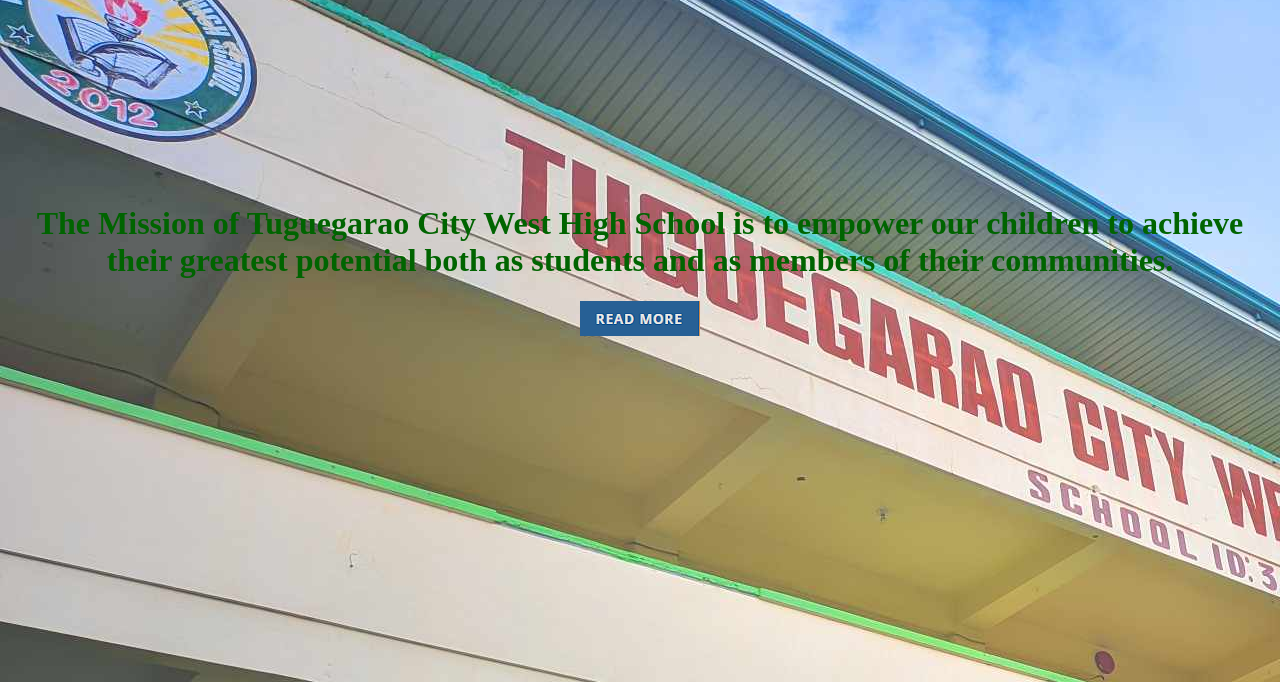
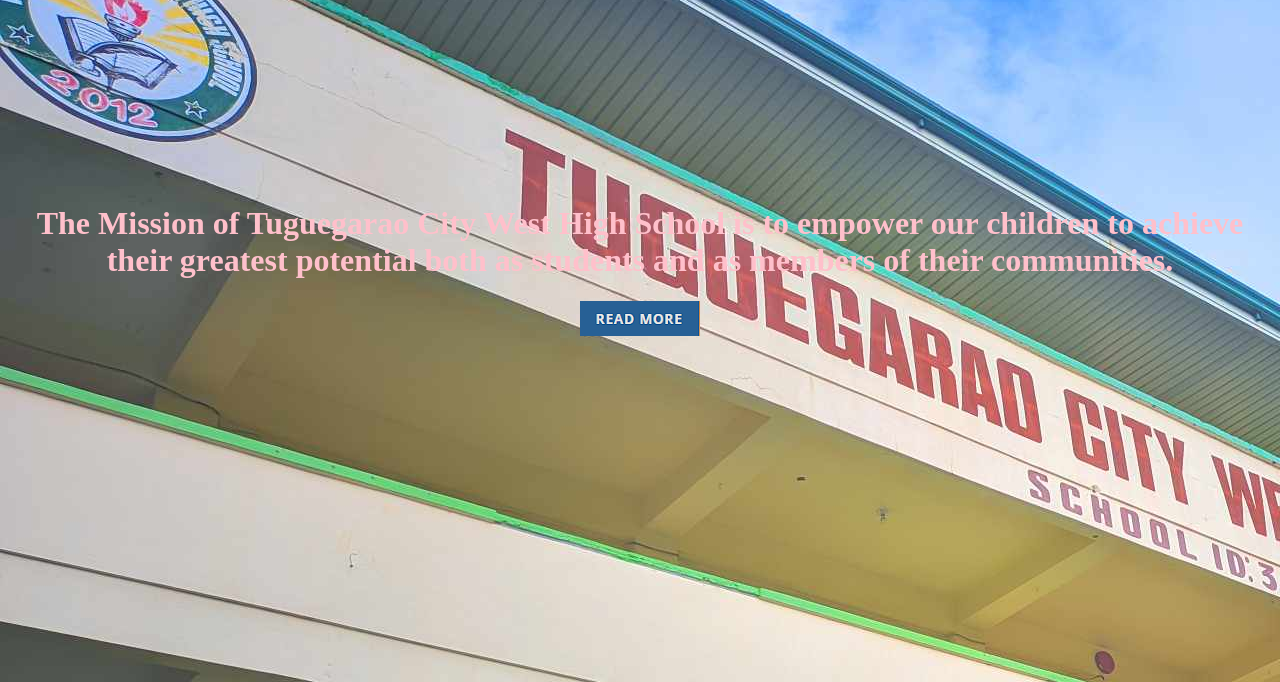
Before and after one commit to Cyber-Ron/TCWHS, a plain HTML site: page index.html in a window 1280 px wide. Shown: the part 118-800 px from the top of the page. Drawn offline with Linux system fonts and the light colour scheme.

Commit message:
Update index.html

```diff
--- a/index.html
+++ b/index.html
@@ -114,7 +114,7 @@
 
        <br><br><br><br><br><br><br><br><br><br><br>
        <center>
-        <h1 style="color: darkgreen;">The Mission of Tuguegarao City West High School is to empower our children to achieve their greatest potential both as students and as members of their communities.</h1>
+        <h1 style="color: #FFC0CB;">The Mission of Tuguegarao City West High School is to empower our children to achieve their greatest potential both as students and as members of their communities.</h1>
       </center>
 
 
```
